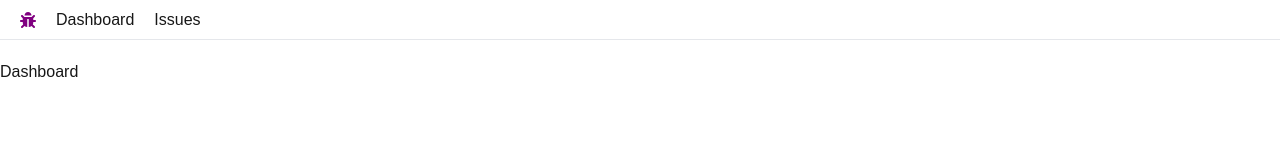
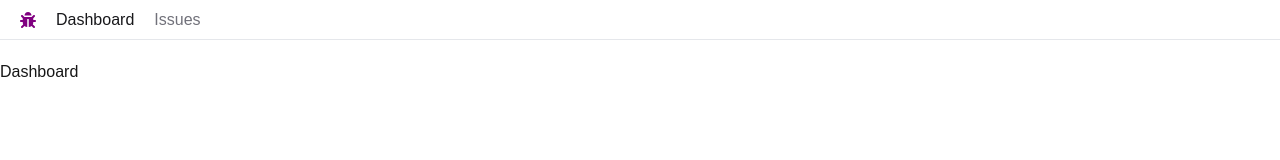
Before and after one commit to 007saki/issue-tracker, a Next.js app: page / in a window 1280 px wide. Shown: the top 160 px of the page. Built offline with nearby package versions, Linux system fonts and the light colour scheme.

Commit message:
style nav link

```diff
--- a/app/Navbar.tsx
+++ b/app/Navbar.tsx
@@ -1,17 +1,33 @@
 
-
+'use client'
+import classNames from 'classnames'
 import Link from 'next/link'
+import { usePathname } from 'next/navigation'
 import React from 'react'
 import { FaBug } from 'react-icons/fa'
 
 const Navbar = () => {
+  const currentPath = usePathname()
+  const links = [
+    {href:'/', label:'Dashboard'},
+    {href:'/issues', label:'Issues'},
+  ]
   return (
     <nav className={'flex gap-5 px-5 items-center h-10 border-b mb-5'}>
         <Link href={'/'}><FaBug color='purple'/></Link>
-        <ul className={'flex gap-5'}>
-            <li><Link href={'/'}>Dashboard</Link></li>
-            <li><Link href={'/Issues'}>Issues</Link></li>
-        </ul>
+        {links.map(link=>
+          <ul key={link.href}>
+            <li><Link
+            className={classNames({
+              'text-zinc-900':currentPath===link.href,
+              'text-zinc-500':currentPath!==link.href,
+              'transition-colors':true,
+              'hover:text-zinc-900':true,
+
+            })}
+            href={link.href}>{link.label}</Link></li>
+          </ul>
+        )}
     </nav>
   )
 }
--- a/package.json
+++ b/package.json
@@ -9,6 +9,7 @@
     "lint": "next lint"
   },
   "dependencies": {
+    "classnames": "^2.5.1",
     "next": "15.1.7",
     "react": "^19.0.0",
     "react-dom": "^19.0.0",
```
Also changed, not shown: 1 other file (tests, documents, lock files or other folders).
